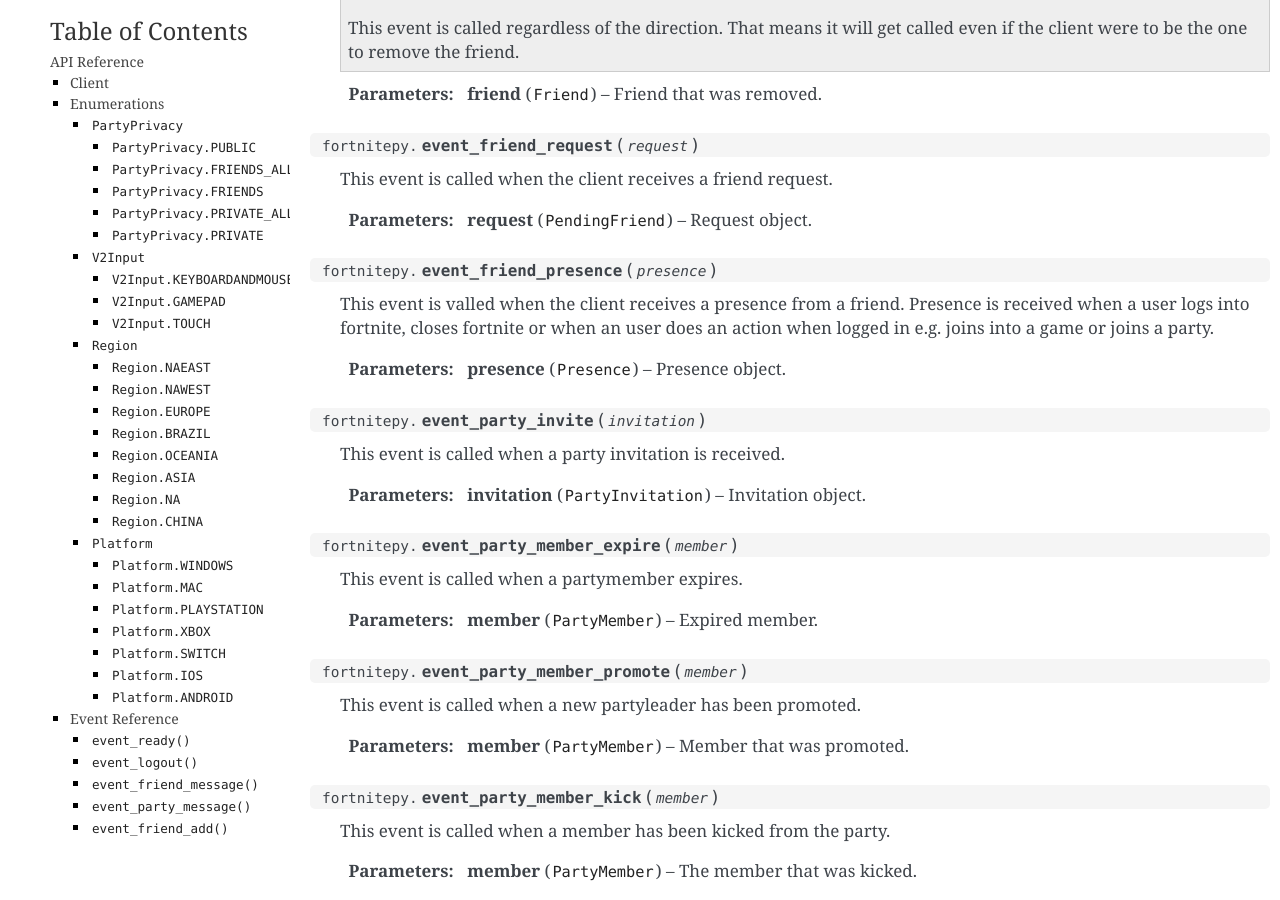
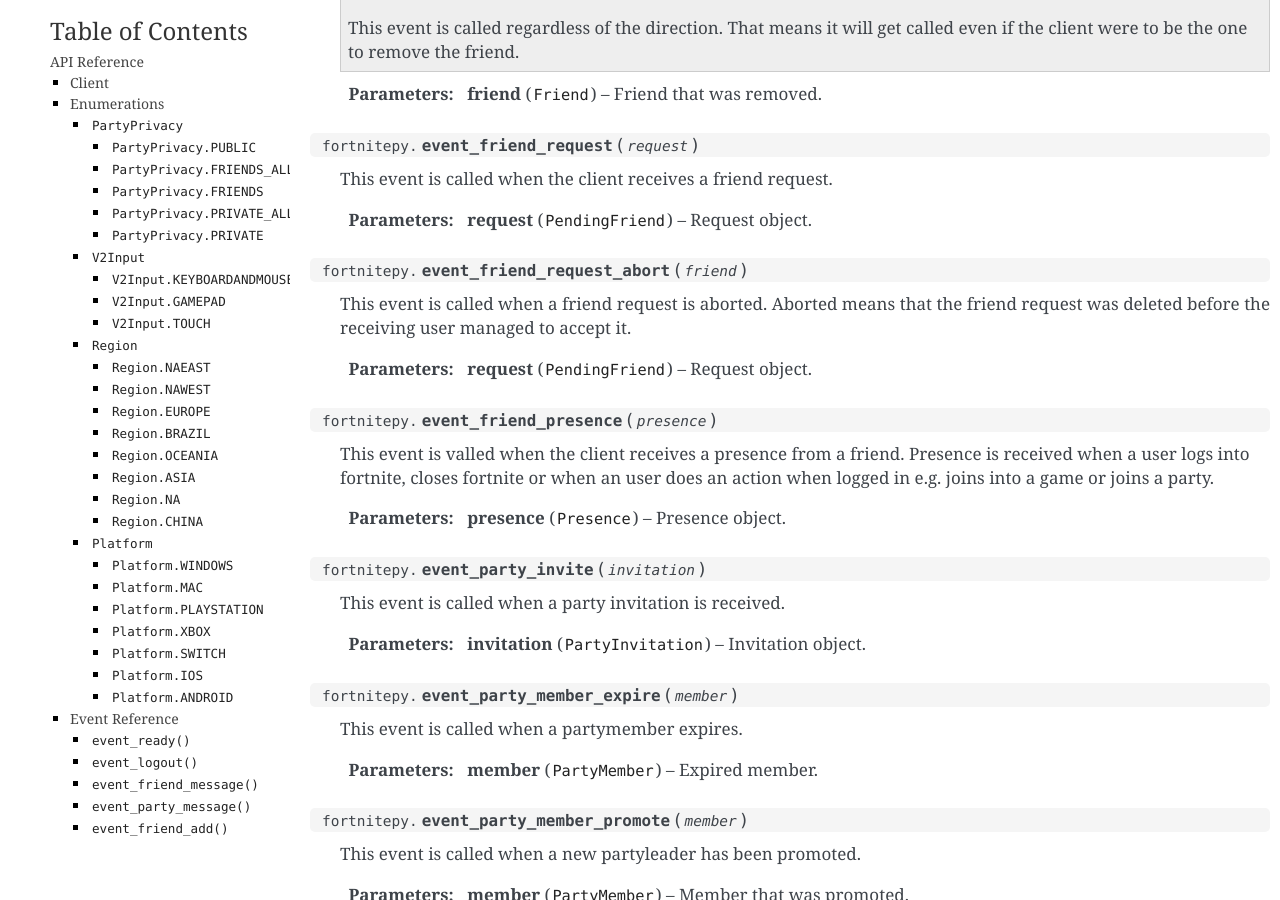
Before and after one commit to Terbau/fortnitepy, a Sphinx documentation site: the page built from docs/api.rst, in a window 1280 px wide and 900 px high, scrolled down 3710 px. Built offline with Sphinx 7.4.7, drawn with Linux system fonts in a browser that asks for light colours.

Commit message:
+ event_friend_request_abort

```diff
--- a/docs/api.rst
+++ b/docs/api.rst
@@ -155,6 +155,13 @@
 .. function:: event_friend_request(request)
 
 	This event is called when the client receives a friend request.
+
+	:param request: Request object.
+	:type request: :class:`PendingFriend`
+
+.. function:: event_friend_request_abort(friend)
+
+	This event is called when a friend request is aborted. Aborted means that the friend request was deleted before the receiving user managed to accept it.
 
 	:param request: Request object.
 	:type request: :class:`PendingFriend`
```
Also changed, not shown: 1 other file.
